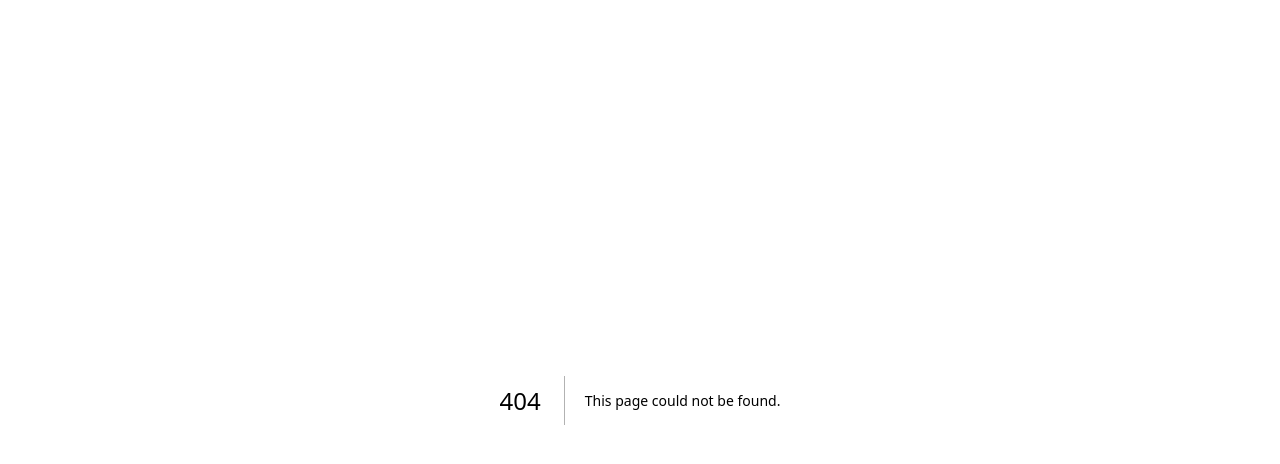
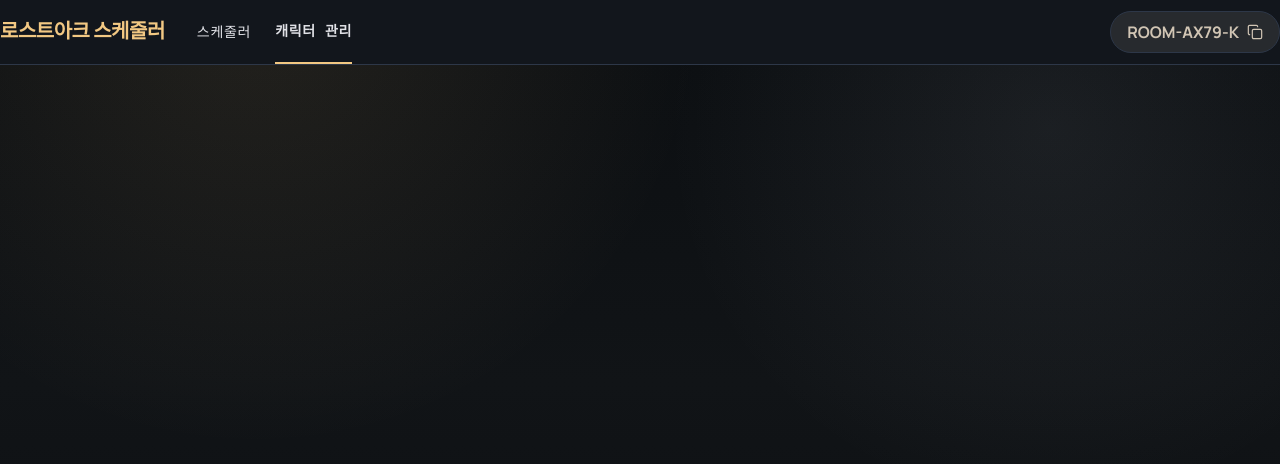
Before and after one commit to asdfqaz74/loa-schedule, a Next.js app: page /characters in a window 1280 px wide. Before the commit this address had no page. Shown: the top 464 px of the page. Built offline with nearby package versions, Linux system fonts and the light colour scheme.

Commit message:
[Feat] 페이지 라우트 연결

```diff
--- /dev/null
+++ b/src/app/(nav)/characters/page.tsx
@@ -0,0 +1,3 @@
+export default function CharactersPage() {
+  return <div>캐릭터 페이지 입니다.</div>;
+}
--- /dev/null
+++ b/src/app/(nav)/layout.tsx
@@ -0,0 +1,11 @@
+import Header from "@/components/common/Header";
+import type { ReactNode } from "react";
+
+export default function NavLayout({ children }: { children: ReactNode }) {
+  return (
+    <>
+      <Header />
+      {children}
+    </>
+  );
+}
--- /dev/null
+++ b/src/app/(nav)/scheduler/page.tsx
@@ -0,0 +1,3 @@
+export default function SchedulerPage() {
+  return <div>스케줄 페이지 입니다.</div>;
+}
--- a/src/app/page.tsx
+++ b/src/app/page.tsx
@@ -1,9 +1,9 @@
-import Header from "@/components/common/Header";
+import Link from "next/link";
 
 export default function MainPage() {
   return (
     <>
-      <Header />
+      <Link href={"/schedule"}>스케줄 페이지로</Link>
       <div>메인페이지</div>
     </>
   );
```
